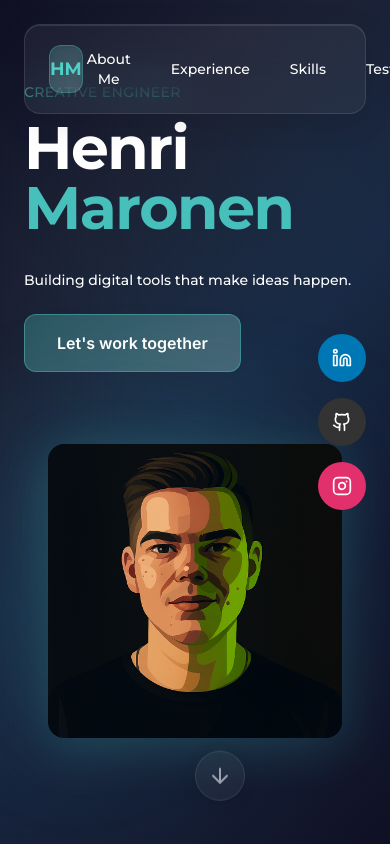
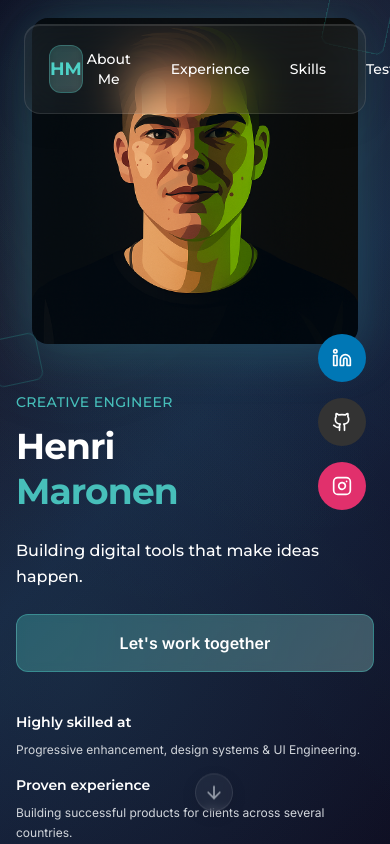
Before and after one commit to HenronenGIT/hmaronen-homepage, a React (Vite) app: page / in a window 390 px wide. Shown: the top 844 px of the page. Built offline with nearby package versions, Linux system fonts and the light colour scheme.

Commit message:
Mobile optimize hero section
Adjust hero section for mobile devices, following the provided screenshot.

```diff
--- a/src/components/Hero.tsx
+++ b/src/components/Hero.tsx
@@ -1,3 +1,4 @@
+
 import GlassButton from "@/components/ui/GlassButton";
 import { BodyLarge, H1, Metadata } from "@/components/ui/Typography";
 import { COLORS } from "@/constants/colors";
@@ -14,7 +15,7 @@ const Hero = () => {
 
   return (
     <section
-      className="min-h-screen flex flex-col justify-center items-start px-6 md:px-12 lg:px-24 relative overflow-hidden"
+      className="min-h-screen flex flex-col justify-center items-start px-4 sm:px-6 md:px-12 lg:px-24 relative overflow-hidden"
       style={{
         background: `
           radial-gradient(circle at 20% 80%, ${COLORS.primary}15 0%, transparent 50%),
@@ -36,41 +37,70 @@ const Hero = () => {
       ></div>
 
       <div className="max-w-6xl mx-auto w-full relative z-10">
-        <div>
-          <div className="grid grid-cols-1 lg:grid-cols-2 gap-12 items-center">
-            <div className="space-y-8 animate-fade-in">
-              <div className="space-y-4">
+        <div className="grid grid-cols-1 lg:grid-cols-2 gap-8 lg:gap-12 items-center">
+          {/* Content Section */}
+          <div className="space-y-6 sm:space-y-8 animate-fade-in order-2 lg:order-1">
+            <div className="space-y-3 sm:space-y-4">
               <Metadata
                 style={{ color: COLORS.primary }}
-                  className="tracking-wide"
+                className="tracking-wide text-sm sm:text-base"
               >
                 Creative Engineer
               </Metadata>
-                <H1>
+              <div className="space-y-2">
+                <H1 className="text-4xl sm:text-5xl md:text-6xl lg:text-7xl font-bold leading-tight">
                   <span className="block">Henri</span>
                   <span className="block" style={{ color: COLORS.primary }}>
                     Maronen
                   </span>
                 </H1>
               </div>
+            </div>
 
-              <div className="space-y-6 max-w-2xl">
-                <BodyLarge className=" text-white font-heading text-sm font-medium">
+            <div className="space-y-4 sm:space-y-6 max-w-2xl">
+              <BodyLarge className="text-white font-heading text-base sm:text-lg font-medium leading-relaxed">
                 Building digital tools that make ideas happen.
               </BodyLarge>
 
+              {/* Mobile-first button positioning */}
+              <div className="pt-2">
                 <GlassButton
                   onClick={handleReachOutClick}
                   variant="primary"
                   size="md"
+                  className="w-full sm:w-auto"
                 >
                   Let's work together
                 </GlassButton>
               </div>
             </div>
 
-            <div className="relative lg:justify-self-end">
-              <div className="relative p-6 rounded-3xl  backdrop-blur-xl transition-all duration-500 hover:scale-105 hover:backdrop-blur-2xl">
+            {/* Additional skills info for mobile */}
+            <div className="grid grid-cols-1 sm:grid-cols-2 gap-4 pt-4 lg:hidden">
+              <div className="space-y-2">
+                <h4 className="text-sm font-semibold text-white font-heading">
+                  Highly skilled at
+                </h4>
+                <p className="text-xs text-gray-300 leading-relaxed">
+                  Progressive enhancement, design systems & UI Engineering.
+                </p>
+              </div>
+              <div className="space-y-2">
+                <h4 className="text-sm font-semibold text-white font-heading">
+                  Proven experience
+                </h4>
+                <p className="text-xs text-gray-300 leading-relaxed">
+                  Building successful products for clients across several countries.
+                </p>
+              </div>
+            </div>
+          </div>
+
+          {/* Image Section */}
+          <div className="relative lg:justify-self-end order-1 lg:order-2">
+            <div className="relative max-w-sm sm:max-w-md mx-auto lg:max-w-lg">
+              {/* Mobile-optimized image container */}
+              <div className="relative p-4 sm:p-6 rounded-3xl backdrop-blur-xl transition-all duration-500 hover:scale-105 hover:backdrop-blur-2xl">
                 {/* Background glow */}
                 <div
                   className="absolute inset-0 rounded-3xl blur-3xl opacity-20"
@@ -83,29 +113,53 @@ const Hero = () => {
                   <img
                     src={heroImage}
                     alt="Henri Maronen"
-                    className="w-full max-w-md lg:max-w-lg rounded-2xl"
+                    className="w-full rounded-2xl"
                     style={{
                       filter: "drop-shadow(0 8px 25px rgba(79, 209, 199, 0.2))",
                     }}
                   />
                 </div>
               </div>
-            </div>
+
+              {/* Decorative elements for mobile */}
+              <div className="absolute -top-4 -right-4 w-16 h-16 border border-teal-400/20 rounded-lg rotate-12 lg:hidden"></div>
+              <div className="absolute -bottom-6 -left-6 w-12 h-12 border border-teal-400/20 rounded-lg -rotate-12 lg:hidden"></div>
             </div>
           </div>
         </div>
 
-      {/* Enhanced scroll indicator with glass morphism */}
-      <div className="absolute bottom-8 left-1/2 transform -translate-x-1/2 animate-bounce z-10">
+        {/* Desktop skills info */}
+        <div className="hidden lg:grid grid-cols-2 gap-8 pt-12 max-w-4xl">
+          <div className="space-y-3">
+            <h4 className="text-base font-semibold text-white font-heading">
+              Highly skilled at
+            </h4>
+            <p className="text-sm text-gray-300 leading-relaxed">
+              Progressive enhancement, design systems & UI Engineering.
+            </p>
+          </div>
+          <div className="space-y-3">
+            <h4 className="text-base font-semibold text-white font-heading">
+              Proven experience
+            </h4>
+            <p className="text-sm text-gray-300 leading-relaxed">
+              Building successful products for clients across several countries.
+            </p>
+          </div>
+        </div>
+      </div>
+
+      {/* Enhanced scroll indicator with mobile optimization */}
+      <div className="absolute bottom-6 sm:bottom-8 left-1/2 transform -translate-x-1/2 animate-bounce z-10">
         <div
-          className="p-3 rounded-full border backdrop-blur-sm"
+          className="p-2 sm:p-3 rounded-full border backdrop-blur-sm"
           style={{
             background: "rgba(255, 255, 255, 0.05)",
             borderColor: "rgba(255, 255, 255, 0.1)",
             boxShadow: "0 4px 16px rgba(0, 0, 0, 0.1)",
           }}
         >
-          <ArrowDown className="w-6 h-6 text-gray-400" />
+          <ArrowDown className="w-5 h-5 sm:w-6 sm:h-6 text-gray-400" />
         </div>
       </div>
     </section>
```
Lines whose indentation alone changed are shown as unchanged.
